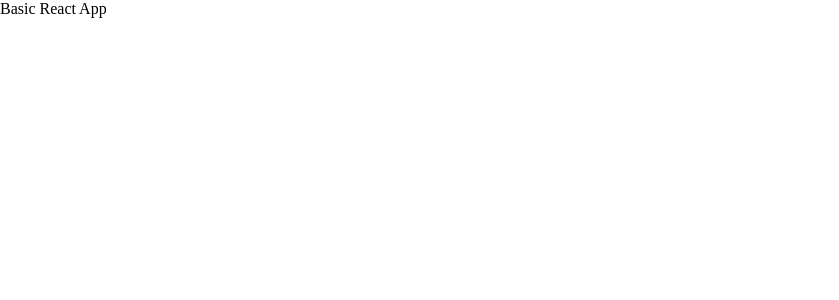
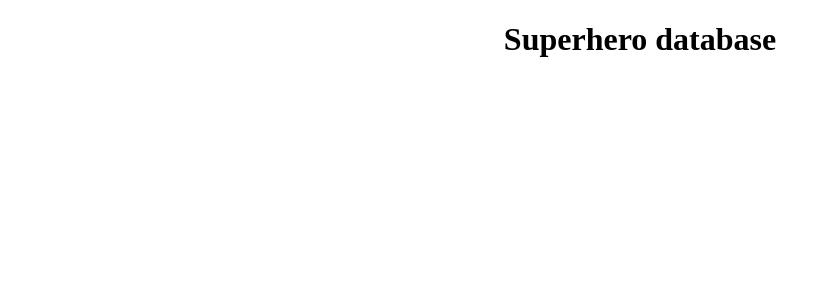
Before and after one commit to roman4i/superhero-database, a React (Create React App) app: page / in a window 1280 px wide. Shown: the top 300 px of the page, without its empty margins (0-839 px from the left). Built offline with nearby package versions, Linux system fonts and the light colour scheme.

Commit message:
Added Title component

```diff
--- a/src/components/App/App.jsx
+++ b/src/components/App/App.jsx
@@ -1,7 +1,10 @@
+import Title from '../Title/Title';
+import './app.css';
+
 function App() {
   return (
-    <div>
-      Basic React App
+    <div className='appBox'>
+      <Title />
     </div>
   );
 }
--- /dev/null
+++ b/src/components/App/app.css
@@ -0,0 +1,5 @@
+.appBox {
+    width: 700px;
+    margin-left: auto;
+    margin-right: auto;
+}
--- /dev/null
+++ b/src/components/Title/Title.jsx
@@ -0,0 +1,10 @@
+import React from 'react';
+import './title.css';
+
+const Title = () => {
+  return(
+    <h1 className="title">Superhero database</h1>
+  );
+}
+
+export default Title;
--- /dev/null
+++ b/src/components/Title/title.css
@@ -0,0 +1,3 @@
+.title {
+    text-align: center;
+}
```
